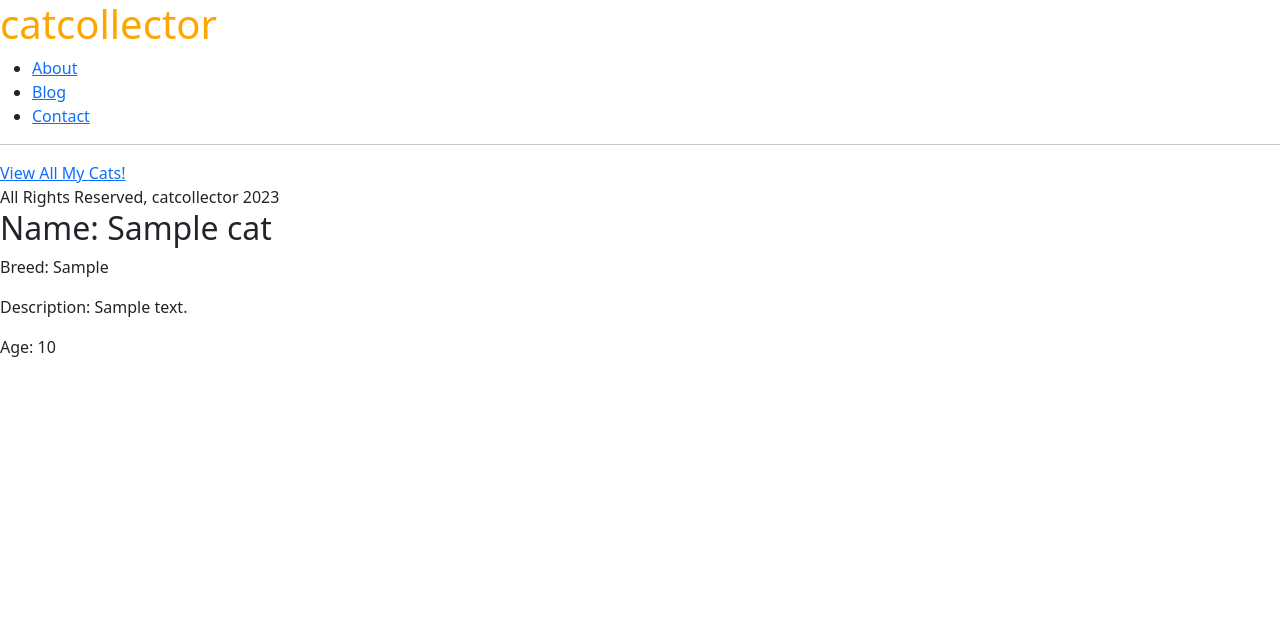
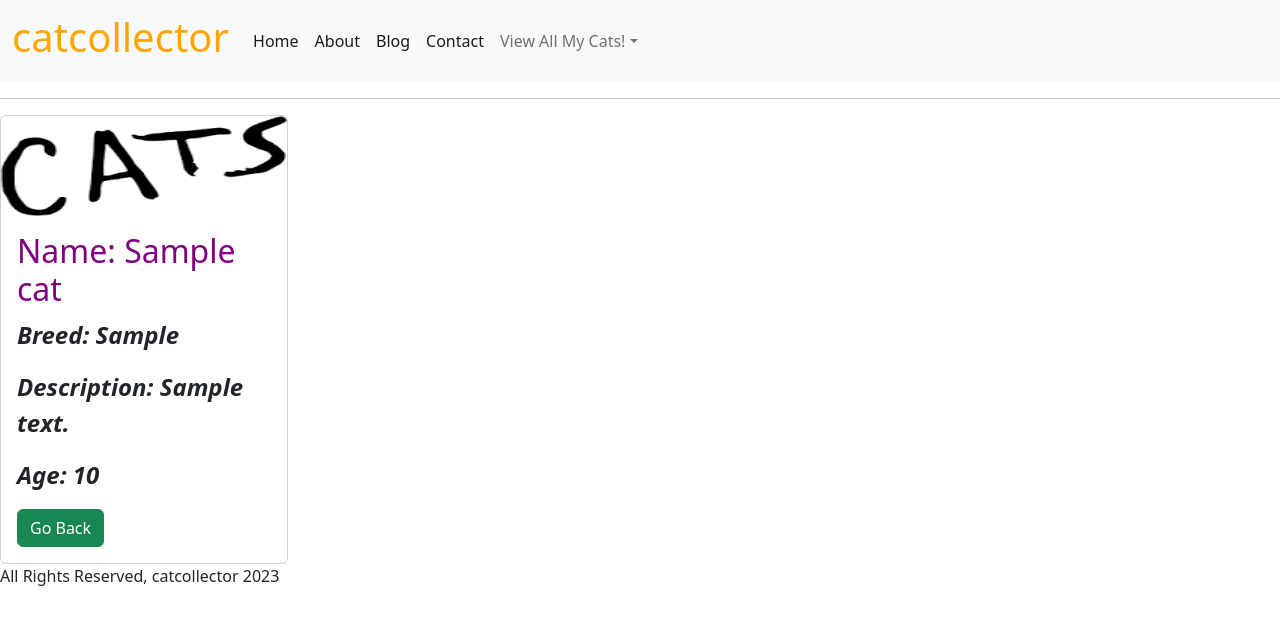
Before and after one commit to OhziiiLov3/catcollector, a Django app: page /cats/1/ in a window 1280 px wide. Shown: the top 625 px of the page. Run offline with Django 4.2, Linux system fonts and the light colour scheme; tables that the repository leaves empty hold one stand-in row (values such as "Sample post").

Commit message:
feat: add navbar, card and image for cat show

```diff
--- a/main_app/static/style.css
+++ b/main_app/static/style.css
@@ -1,3 +1,19 @@
  h1 {
      color: orange;
  }
+
+ h1 a{
+    color: orange;
+ }
+
+ h2{
+    font-size: 1.5rem;
+    font-weight: 600;
+    color: purple;
+ }
+
+ p {
+    font-size: 1.5rem;
+    font-weight: 600;
+    font-style: italic;
+ }
--- a/main_app/templates/base.html
+++ b/main_app/templates/base.html
@@ -2,9 +2,7 @@
 
 <!DOCTYPE html>
 <html>
-
 <head>
-
     <title>catcollector</title>
 <link rel="stylesheet" href="{% static 'style.css' %}">
 <link href="https://cdn.jsdelivr.net/npm/bootstrap@5.2.3/dist/css/bootstrap.min.css" rel="stylesheet"
@@ -12,23 +10,49 @@
 </head>
 
 <body>
-    <h1>catcollector</h1>
-    <ul>
-        <li>
-            <a href="/about">About</a>
+<nav class="navbar navbar-expand-lg bg-light">
+    <div class="container-fluid">
+        <a class="navbar-brand" href="#"><h1>catcollector</h1></a>
+        <button class="navbar-toggler" type="button" data-bs-toggle="collapse" data-bs-target="#navbarSupportedContent"
+            aria-controls="navbarSupportedContent" aria-expanded="false" aria-label="Toggle navigation">
+            <span class="navbar-toggler-icon"></span>
+        </button>
+
+    <div class="collapse navbar-collapse" id="navbarSupportedContent">
+    <ul class="navbar-nav me-auto mb-2 mb-lg-0">
+        <li class="nav-item">
+            <a class="nav-link active" aria-current="page" href="/">Home</a>
+        </li>
+        <li class="nav-item">
+            <a  class="nav-link active" aria-current="page" href="/about">About</a>
         </li>
         <li>
-            <a href="/blog">Blog</a>
+            <a class="nav-link active" aria-current="page"href="/blog">Blog</a>
         </li>
-        <li>
-            <a href="/contact">Contact</a>
+        <li class="nav-item">
+            <a class="nav-link active" aria-current="page" href="/contact">Contact</a>
         </li>
+        <li class="nav-item dropdown">
+            <a class="nav-link dropdown-toggle" href="#" role="button" data-bs-toggle="dropdown" aria-expanded="false"href="/cats">View All My Cats!</a>
+            <ul class="dropdown-menu">
+                <li><a class="dropdown-item" href="/cats">Cats</a></li>
+                <li><a class="dropdown-item" href="#">Another action</a></li>
+                <li>
+                    <hr class="dropdown-divider">
+                </li>
+                <li><a class="dropdown-item" href="#">Something else here</a></li>
+            </ul>
+        </li>
+
     </ul>
+    </div>
+    </div>
+    </nav>
     <hr />
-    <a href="/cats">View All My Cats!</a>
+
+    {% block content %}{% endblock %}
 
     <footer>All Rights Reserved, catcollector 2023</footer>
-{% block content %}{% endblock %}
 
     <script src="https://cdn.jsdelivr.net/npm/@popperjs/core@2.11.6/dist/umd/popper.min.js"
         integrity="sha384-oBqDVmMz9ATKxIep9tiCxS/Z9fNfEXiDAYTujMAeBAsjFuCZSmKbSSUnQlmh/jp3"
--- a/main_app/templates/cats/show.html
+++ b/main_app/templates/cats/show.html
@@ -1,10 +1,18 @@
    {% extends 'base.html' %} {% block content %}
+   {%load static%}
 
 
-    <h2> Name: {{ cat.name }}</h1>
-    <p> Breed: {{ cat.breed }}</p>
-    <p> Description: {{ cat.description }}</p>
-    <p> Age: {{ cat.age }}</p>
+    <div class="card" style="width: 18rem;">
+        <img src="{% static 'images/catcollectorimage.png' %}" width="100px" height="100" class="card-img-top" alt="...">
+        <div class="card-body">
+            <h2 class="card-title"> Name: {{ cat.name }}</h1>
+                <p class="card-text"> Breed: {{ cat.breed }}</p>
+                <p class="card-text"> Description: {{ cat.description }}</p>
+                <p class="card-text"> Age: {{ cat.age }}</p>
+
+            <a href="/" class="btn btn-success">Go Back</a>
+        </div>
+    </div>
 
 
 {% endblock %}
```
Also changed, not shown: main_app/templates/cats/index.html (+3 -27 lines), main_app/templates/index.html (+5 -36 lines), main_app/static/images/catcollectorimage.png (added).
